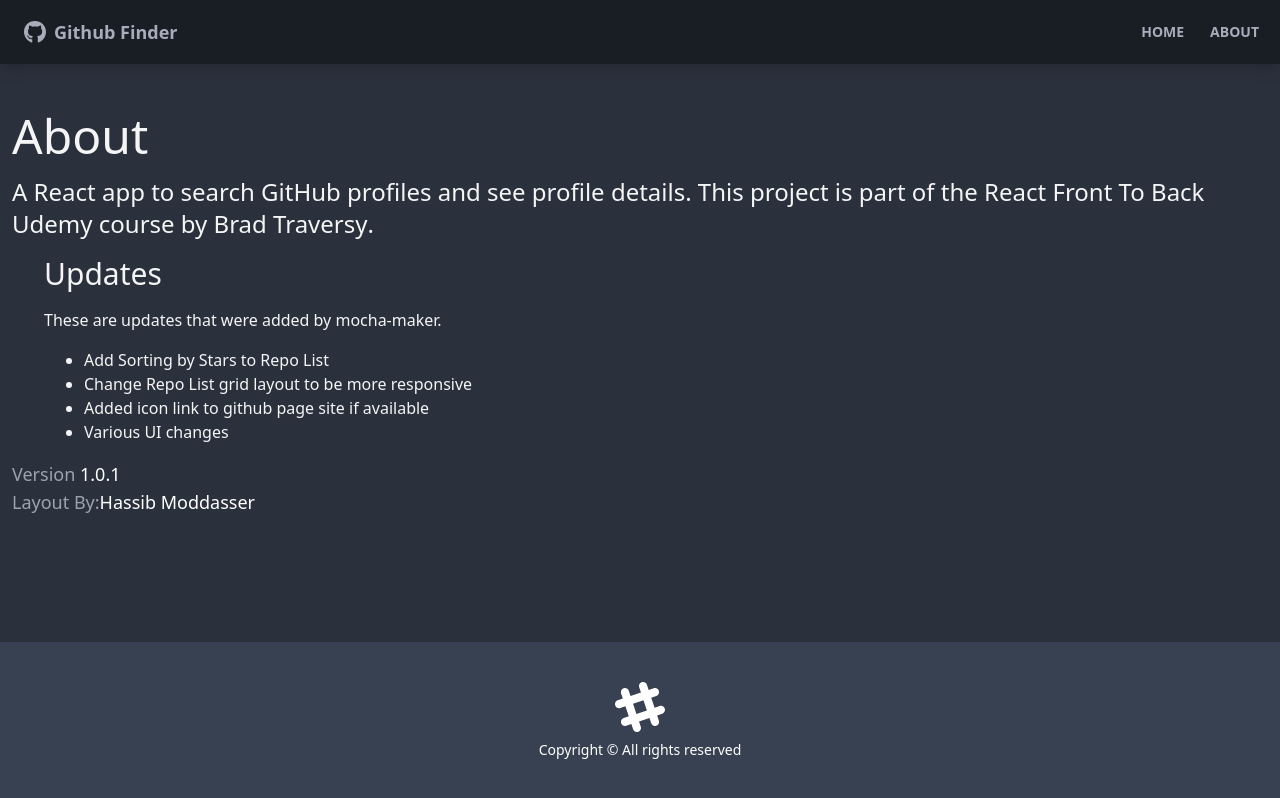
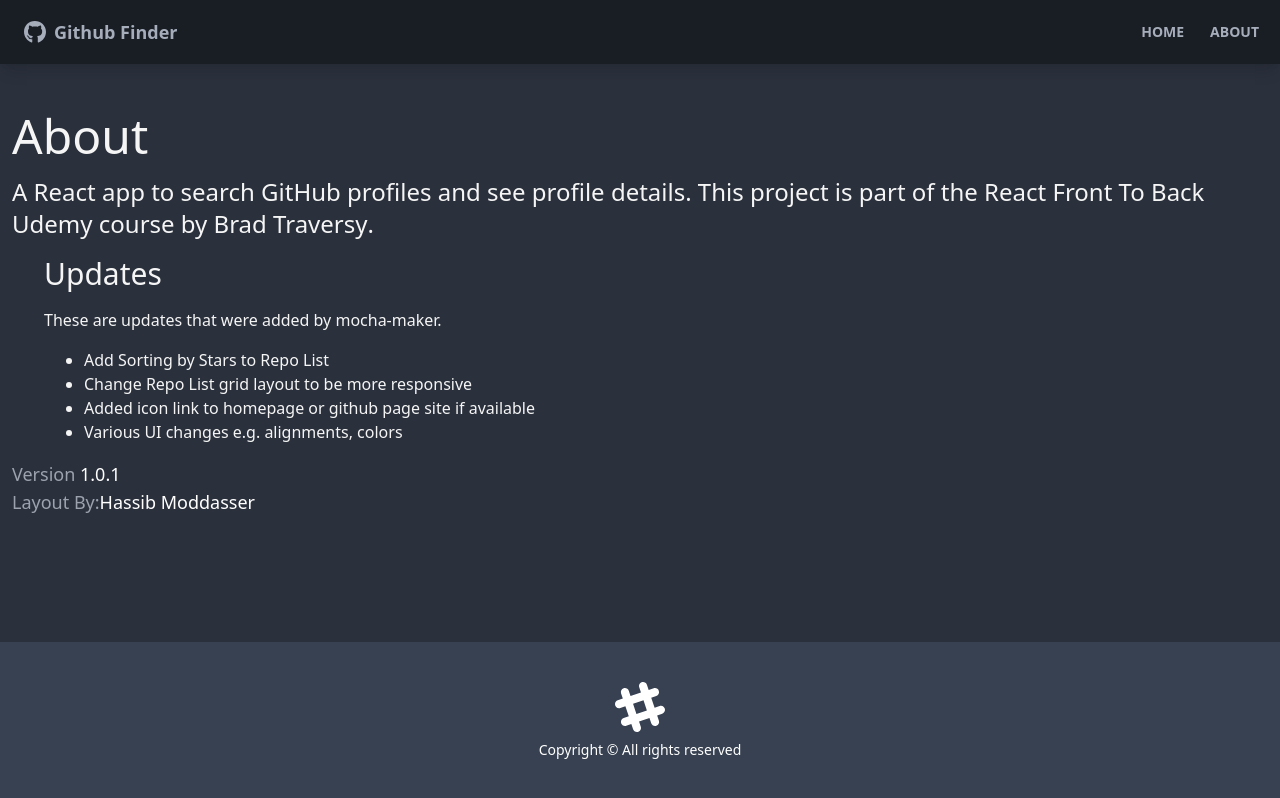
Before and after one commit to mocha-maker/github-finder, a React (Create React App) app: page /about in a window 1280 px wide. Built offline with nearby package versions, Linux system fonts and the light colour scheme; no server answers.

Commit message:
Update About page and Readme file

```diff
--- a/src/pages/About.jsx
+++ b/src/pages/About.jsx
@@ -23,8 +23,8 @@ function About() {
         <ul className='list-disc mt-4 ml-10'>
           <li>Add Sorting by Stars to Repo List</li>
           <li>Change Repo List grid layout to be more responsive</li>
-          <li>Added icon link to github page site if available</li>
-          <li>Various UI changes</li>
+          <li>Added icon link to homepage or github page site if available</li>
+          <li>Various UI changes e.g. alignments, colors</li>
         </ul>
       </div>
 
```
Also changed, not shown: 1 other file (tests, documents, lock files or other folders).
